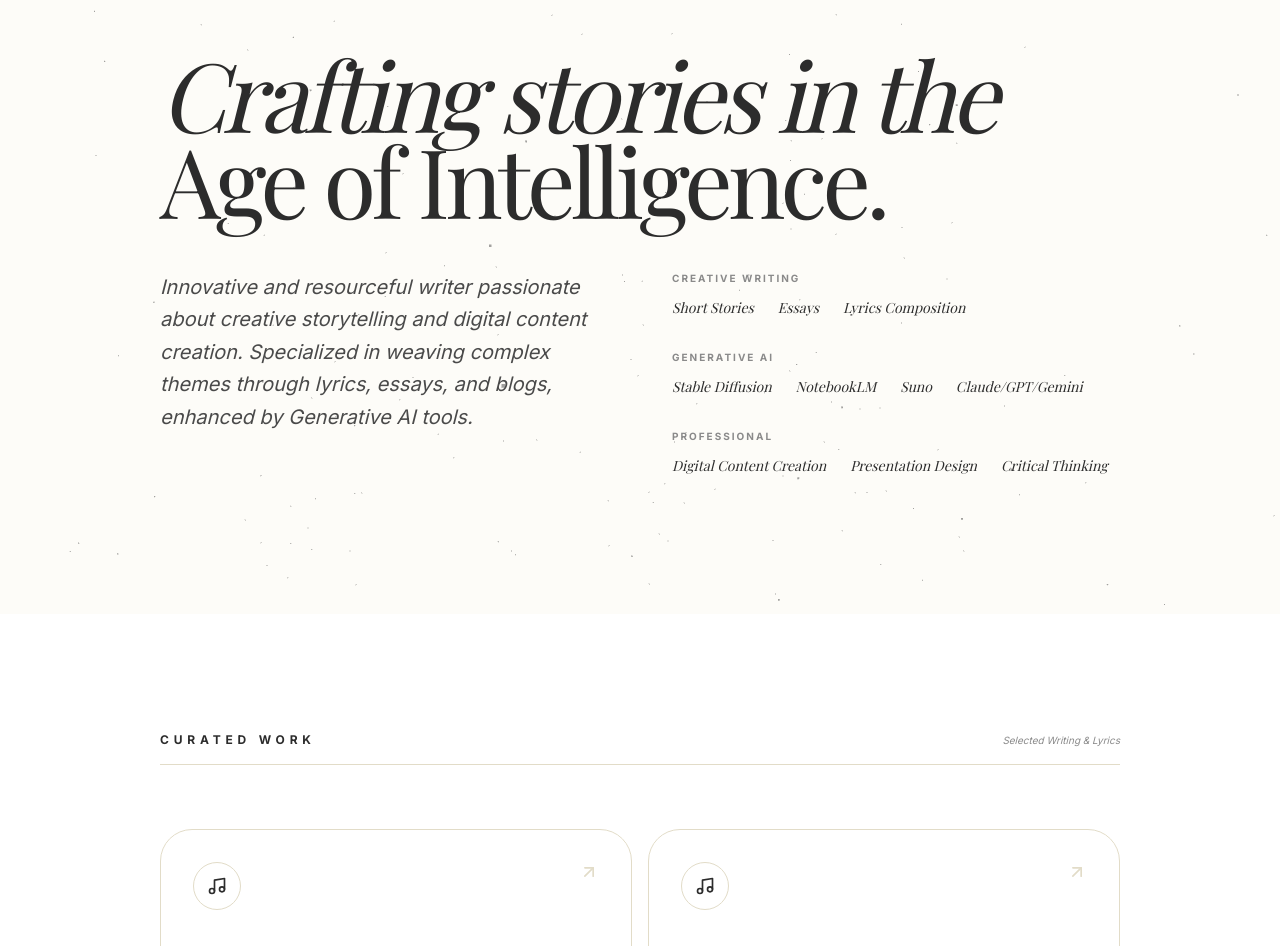
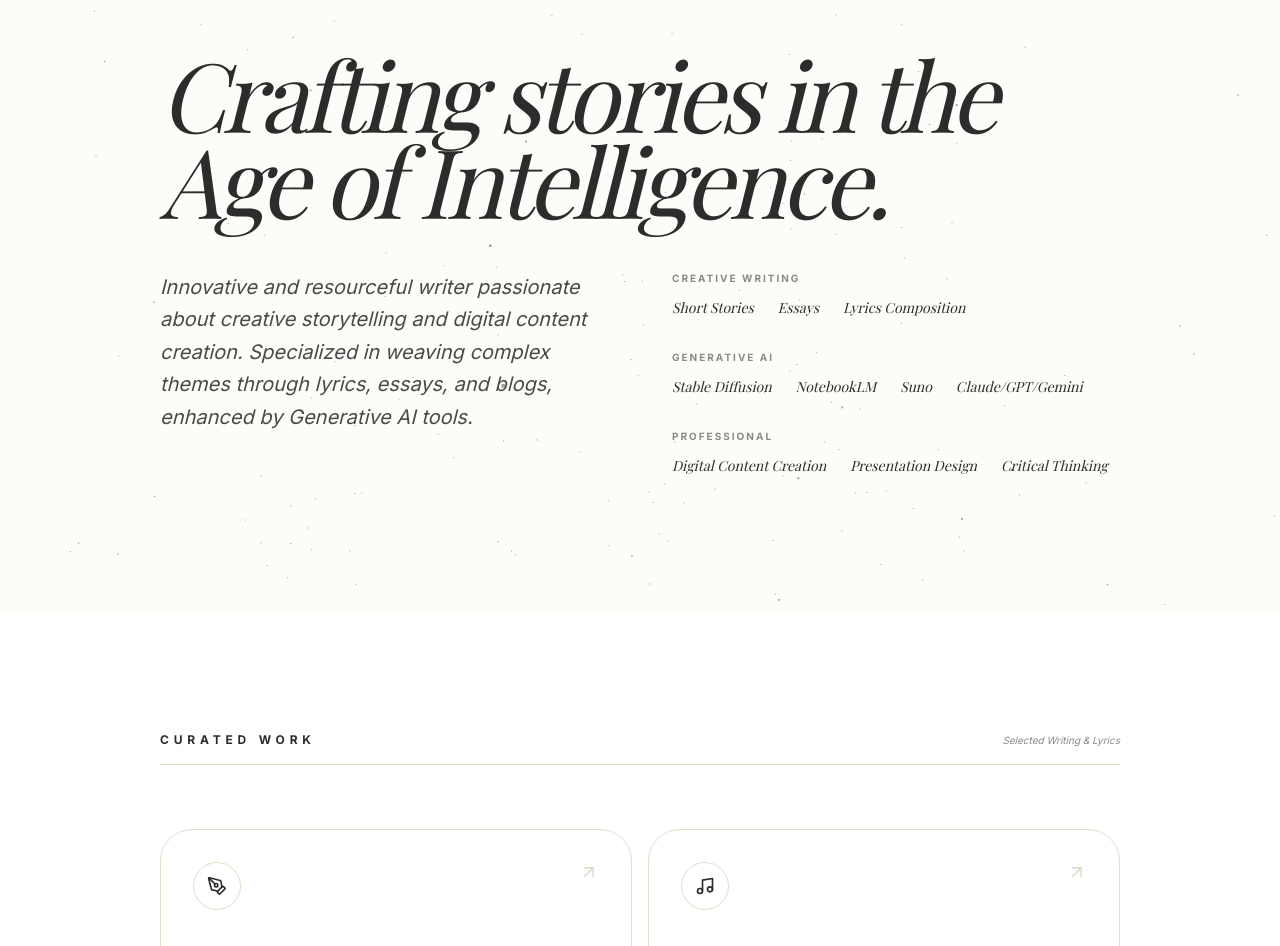
Before and after one commit to Adi12566/Portfolio, a React (Vite) app: page /#/content in a window 1280 px wide. Shown: the part 186-1132 px from the top of the page. Built offline with nearby package versions, Linux system fonts and the light colour scheme; a web font is replaced by a local one.

Commit message:
feat(ContentPortfolio): Improve project type detection
Adjust the logic for determining the icon displayed for different project types. This change specifically ensures that 'lyrics' samples correctly render the music icon, improving the visual representation of project categories.

```diff
--- a/src/components/ContentPortfolio.tsx
+++ b/src/components/ContentPortfolio.tsx
@@ -51,7 +51,7 @@ export default function ContentPortfolio() {
             transition={{ duration: 0.8, ease: "easeOut" }}
           >
             <h1 className="text-4xl md:text-8xl leading-[0.9] font-serif tracking-tighter mb-12 italic">
-              Crafting stories in the <Serif className="not-italic">Age of Intelligence.</Serif>
+              Crafting stories in the <Serif>Age of Intelligence.</Serif>
             </h1>
             <div className="grid grid-cols-1 md:grid-cols-2 gap-8 md:gap-16 items-start">
               <p className="text-lg md:text-xl leading-relaxed text-[#4A4A4A] font-light italic">
@@ -92,7 +92,7 @@ export default function ContentPortfolio() {
               >
                 <div className="flex justify-between items-start">
                   <div className="w-12 h-12 rounded-full border border-[#E2DCC8] flex items-center justify-center text-[#2C2C2C] group-hover:bg-[#2C2C2C] group-hover:text-white transition-all">
-                    {sample.type === 'Sample' ? (sample.platform === 'Playbook' ? <Music size={20} /> : <PenTool size={20} />) : <BookOpen size={20} />}
+                    {sample.type === 'Sample' ? (sample.title.toLowerCase().includes('lyrics') ? <Music size={20} /> : <PenTool size={20} />) : <BookOpen size={20} />}
                   </div>
                   <ArrowUpRight size={20} className="text-[#E2DCC8] group-hover:text-[#2C2C2C] transition-colors" />
                 </div>
```
